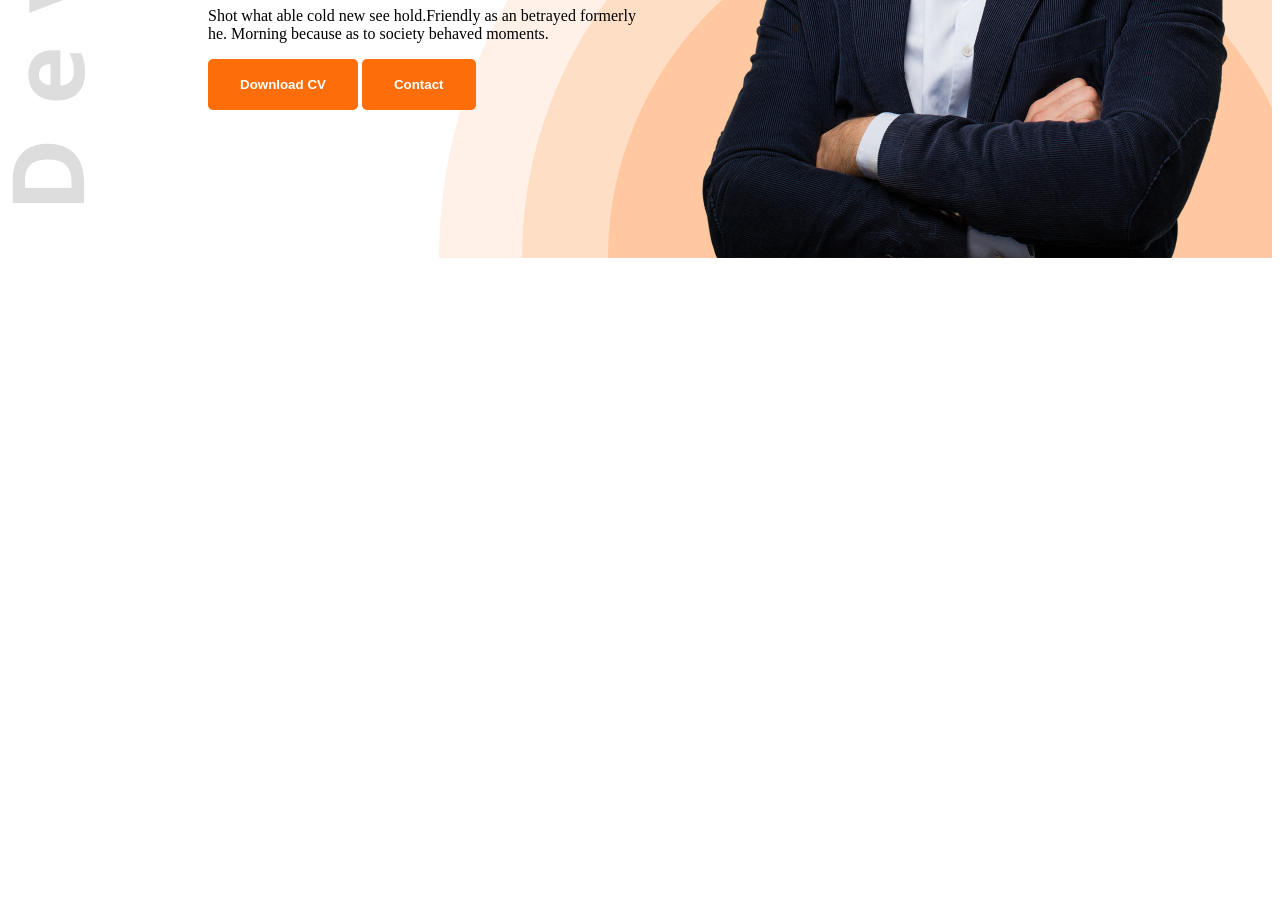
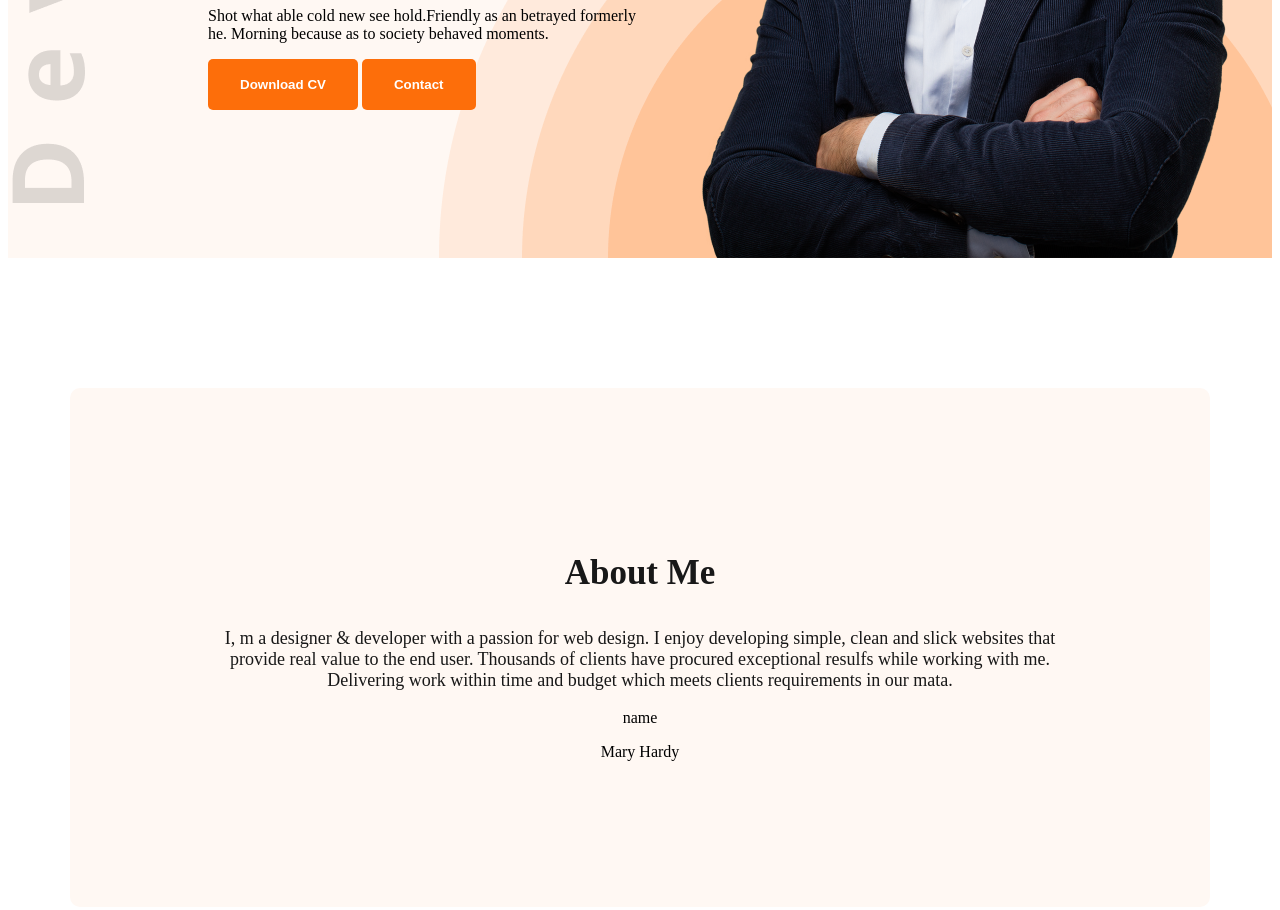
Before and after one commit to sabataniliya/web-dev-portfolio, a plain HTML site: page index.html in a window 1280 px wide. Shown: the part 568-1478 px from the top of the page. Before the commit the page ends 834 px from the top, so only its background shows below. Drawn offline with Linux system fonts and the light colour scheme.

Commit message:
updated the available time

```diff
--- a/Styles/portfolio.css
+++ b/Styles/portfolio.css
@@ -5,6 +5,32 @@ nav{
     display: flex;
     align-items: center;
     justify-content: space-between;
+
+}
+.nav-title{
+    font-weight:800;
+    font-size: 45px;
+}
+
+nav ul li{
+    list-style: none;
+    margin-right: 50px;
+}
+
+nav li a{
+    text-decoration: none;
+}
+
+.dark-2{
+    color: #474747;
+}
+.white-color{
+    color:#FFFFFF ;
+}
+
+nav ul{
+    display: flex;
+    align-items: center;
 
 }
 /* Shared style */
@@ -22,31 +48,18 @@ color:#FD6E0A;
 
 }
 
-.nav-title{
-    font-weight:800;
-    font-size: 45px;
+.section-title{
+  font-size: 35px;
+  font-weight: bold;
+  color: #181818;
+}
+.section-description{
+    font-size: 18px;
+    color: #181818;
 }
 
-nav ul li{
-    list-style: none;
-    margin-right: 50px;
-}
-
-nav li a{
-    text-decoration: none;
-}
-
-.dark-2{
-    color: #474747;
-}
-
-.white-color{
-    color:#FFFFFF ;
-}
-nav ul{
-    display: flex;
-    align-items: center;
-
+.secondary-bg{
+    background-color: #FFF8F3;
 }
 
 /* header */
@@ -78,3 +91,15 @@ nav ul{
 .banner-content{
     max-width: 580px;
 }
+/* main styles */
+main{
+    max-width: 1140px;
+    margin: auto;
+}
+/* about styles */
+.about{
+    border-radius: 10px;
+    padding: 130px 150px;
+    text-align: center;
+    margin-top: 130px;
+}
--- a/index.html
+++ b/index.html
@@ -9,7 +9,7 @@
     <link rel="stylesheet" href="Styles/portfolio.css">
 </head>
 <body>
-    <header class="headerstyle">
+    <header class="headerstyle secondary-bg">
           <nav>
             <h3 class="nav-title">
                 Ma<span class="text-primary">r</span>y
@@ -32,6 +32,30 @@
             alt="">
     </header>
     <main>
+        <section class="about secondary-bg">
+            <h3 class="section-title">About Me</h3>
+            <p class="section-description">I, m a designer & developer with a passion for web design. I enjoy developing simple, clean and slick websites that provide real value to the end user. Thousands of clients have procured exceptional resulfs while working with me. Delivering work within time and budget which meets clients requirements in our mata.</p>
+            <div class="about-items">
+                <div class="about-item">
+                    <p class="item-title">name</p>
+                    <p class="item-description"></p>
+                </div>
+                <div class="about-item">
+                    <p class="item-title">Mary Hardy
+                    </p>
+                    <p class="item-description"></p>
+                </div>
+                <div class="about-item">
+                    <p class="item-title"></p>
+                    <p class="item-description"></p>
+                </div>
+                <div class="about-item">
+                    <p class="item-title"></p>
+                    <p class="item-description"></p>
+                </div>
+
+        </section>
+
 
     </main>
     <footer>
```
